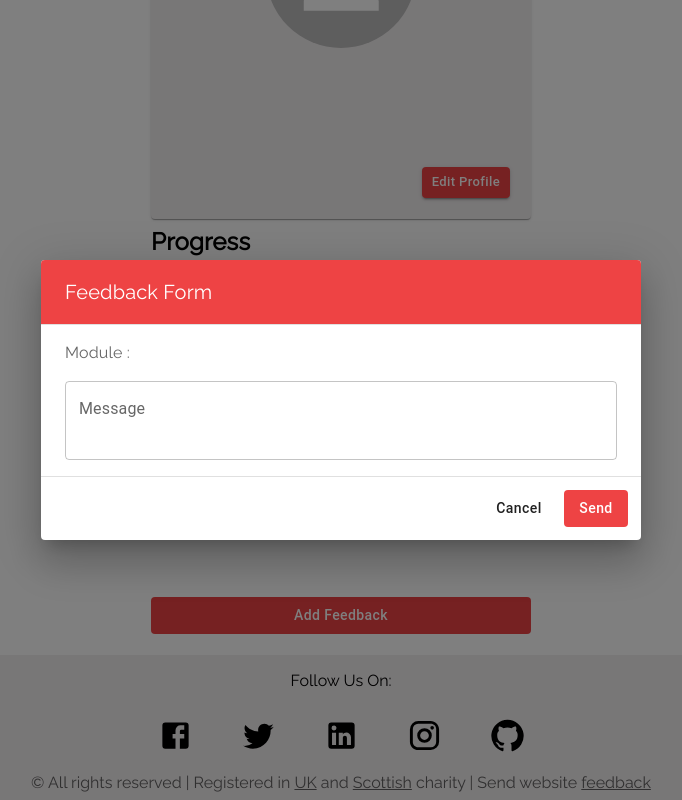
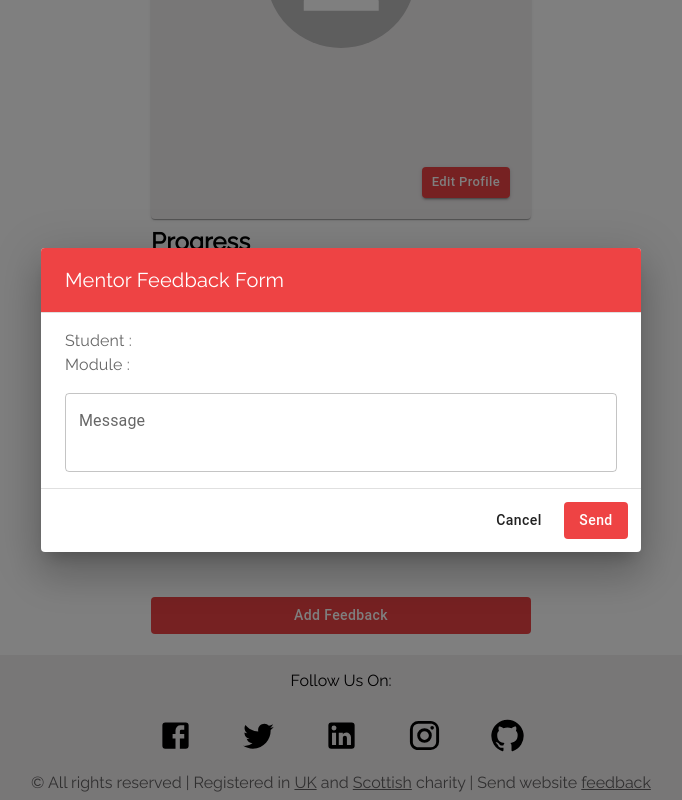
Before and after one commit to SaadiaELF/wm4-1-techieelites-feedbacktracker, a React (Create React App) app in the folder client/: page /studentProfile in a window 1280 px wide. Both pictures are taken after a click on the button "Add Feedback". Shown: the part 244-1044 px from the top of the page, without its empty margins (299-981 px from the left). Built offline with nearby package versions, Linux system fonts and the light colour scheme.

Commit message:
completed mentor feedback modal

```diff
--- a/client/src/components/MentorFeedbackModal.js
+++ b/client/src/components/MentorFeedbackModal.js
@@ -9,7 +9,7 @@ import Box from "@mui/material/Box";
 import RedButton from "./RedButton";
 import WhiteButton from "./WhiteButton";
 
-const MentorFeedBackModal = ({ techModule, softSkill }) => {
+const MentorFeedBackModal = () => {
 	const [open, setOpen] = React.useState(false);
 
 	const handleClickOpen = () => {
@@ -32,9 +32,12 @@ const MentorFeedBackModal = ({ techModule, softSkill }) => {
 			</RedButton>
 			<Dialog open={open} onClose={handleClose} fullWidth>
 				<DialogTitle sx={{ backgroundColor: "#EE4344", color: "#FFFFFF" }}>
-					Feedback Form
+					Mentor Feedback Form
 				</DialogTitle>
 				<DialogContent dividers>
+					<DialogContentText >
+						{`Student : `}
+					</DialogContentText>
 					<DialogContentText sx={{ paddingBottom: "1rem" }}>
 						{`Module : `}
 					</DialogContentText>
--- a/client/src/components/StudentProfileModal.js
+++ b/client/src/components/StudentProfileModal.js
@@ -9,6 +9,7 @@ import {
 import Profile from "../components/Profile";
 import { Stack } from "@mui/system";
 import MentorFeedBackModal from "./MentorFeedbackModal";
+import RedButton from "./RedButton";
 
 const StudentProfileModal = ({ student, theme }) => {
 	const [user, setUser] = React.useState({});
@@ -55,7 +56,7 @@ const StudentProfileModal = ({ student, theme }) => {
 							Module/Lesson:{" "}
 						</Typography>
 						<Typography variant="body1" sx={{ fontWeight: "bold" }}>
-							softSkill:{" "}
+							SoftSkill:{" "}
 						</Typography>
 						<Typography variant="body1" sx={{ fontWeight: "bold" }}>
 							Feedback about the course:{" "}
```
